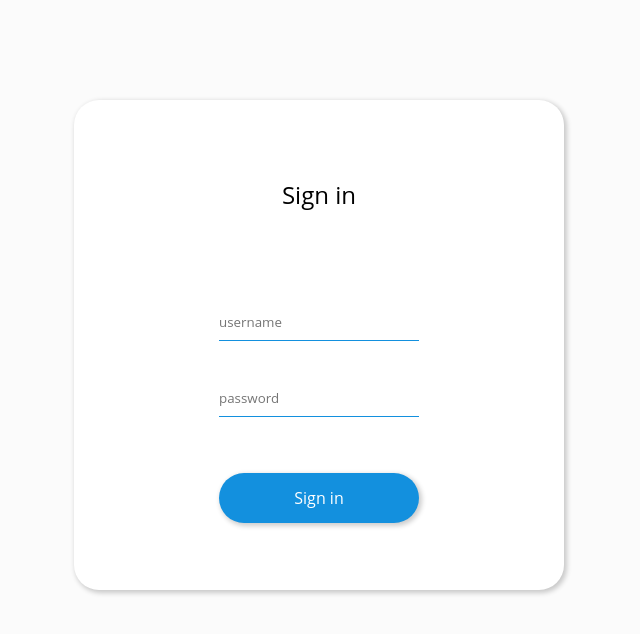
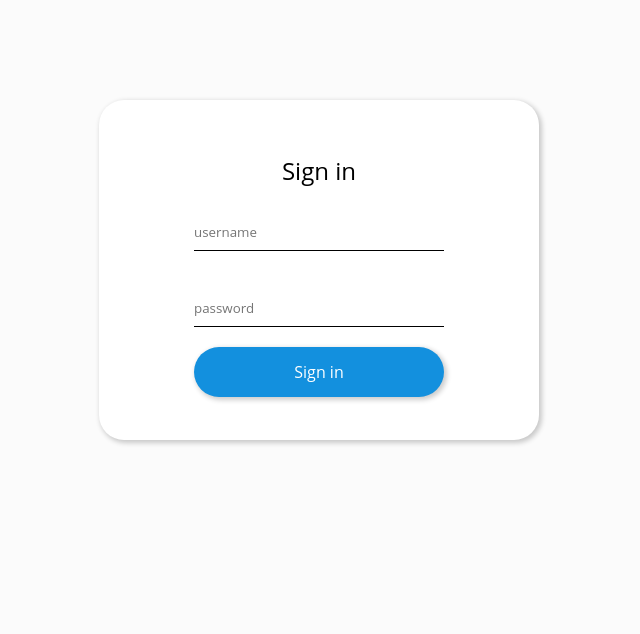
Before and after one commit to LBStuff/lyndsey-brandon-login-ui-with-flexbox, a plain HTML site: page index.html in a window 1280 px wide. Shown: the whole page, without its empty margins (321-961 px from the left). Drawn offline with Linux system fonts and the light colour scheme.

Commit message:
Commented out extra work.

```diff
--- a/index.html
+++ b/index.html
@@ -4,28 +4,36 @@
     Project: Login UI With Flexbox.
     Lyndsey Brandon
     Cohort 216
+
+    Notes: User icon commented out. All stylistic transformations were
+    also commented out for simplicity's sake. To use Dark Mode, darkstyles.css
+    and usericondark.png can be called from their appropriate folders.
 -->
 
 <html lang="en-US">
+    <!-- Head Information -->
     <head>
+        <!-- Meta Information -->
         <meta charset="utf-8">
+        <meta name="viewport" content="width=device-width, initial-scale=1.0">
+
+        <!-- Stylesheet Links, change to darkstyles.css for Dark Mode -->
+        <link rel="stylesheet" href="styles/styles.css">
+
         <title>A Simple Login UI</title>
-
-        <link rel="stylesheet" href="styles/styles.css">
     </head>
 
     <body>
-        <div class="box">
+        <div class="container">
             <form>
                 <h1>Sign in</h1>
 
-                <!-- <br><br><img src="images/usericon.png" alt="User icon.">
-                -->
+                <!-- <img src="images/usericon.png" alt="User icon."> -->
 
-                <br><br><input type="text" class="no-outline" placeholder="username" required="">
+                <input type="text" class="no-outline" placeholder="username" required="">
                 <input type="password" class="no-outline" placeholder="password" required="">
 
-                <br><br><button>Sign in</button>
+                <button>Sign in</button>
             </form>
         </div>
     </body>
--- a/styles/styles.css
+++ b/styles/styles.css
@@ -13,23 +13,22 @@ body {
     background-color: #fbfbfb;
 }
 
-.box {
+.container {
     display: flex;
     flex-flow: column nowrap;
     align-items: center;
     justify-content: center;
 
     min-width: 400px;
-    min-height: 400px;
+    min-height: 300px;
 
-    margin: 100px auto 0;
-    width: 450px;
-    height: 450px;
+    margin: 100px auto;
+    width: 400px;
+    height: 300px;
 
     box-shadow: 2px 2px 5px 1px rgba(0, 0, 0, 0.2);
     border-radius: 25px;
     padding: 20px;
-    color: black;
     background-color: #ffffff;
 }
 
@@ -50,46 +49,50 @@ img {
 */
 
 h1 {
-    height: 50px;
+    height: 20px;
     width: 100%;
     font-size: 24px;
     line-height: 100%;
+    font-weight: normal;
     text-align: center;
-    font-weight: normal;
+    color: black;
 }
 
 form {
     display: flex;
-    flex-direction: column;
+    flex-flow: column nowrap;
+    justify-content: center;
 }
 
 input {
     margin: 20px 25px;
-    width: 200px;
+    width: 250px;
     display: block;
     border: none;
     padding: 10px 0;
 
-    border-bottom: solid 1px #1390de;
+    border-bottom: solid 1px black;
+    /*
+    This is the gradient animation for the bottom
+    of the username/password input.
+
     transition: all 0.3s cubic-bezier(.64, .09, .08, 1);
     background: linear-gradient(to bottom, rgba(255, 255, 255, 0) 96%, #1390de 4%);
     background-position: -200px 0;
     background-size: 200px 100%;
     background-repeat: no-repeat;
     color: darken(#1390de, 20%);
+    */
 }
 
+/*
+Part of the extra animation for the input.
 input:focus, input:valid {
     box-shadow: none;
     outline: none;
     background-position: 0 0;
 }
-
-input:focus, input:valid {
-    box-shadow: none;
-    outline: none;
-    background-position: 0 0;
-}
+*/
 
 .no-outline:focus {
     outline: none;
@@ -102,13 +105,15 @@ button {
     color: white;
     border-radius: 50px;
     padding: 14px 40px;
-    width: 200px;
+    width: 250px;
     margin: auto;
     box-shadow: 2px 2px 5px 1px rgba(0, 0, 0, 0.2);
     font-size: 16px;
 }
 
+/*
 button:hover {
     transform: translateY(-3px);
     box-shadow: 0 6px 6px 0 rgba(0, 0, 0, 0.2)
 }
+*/
```
